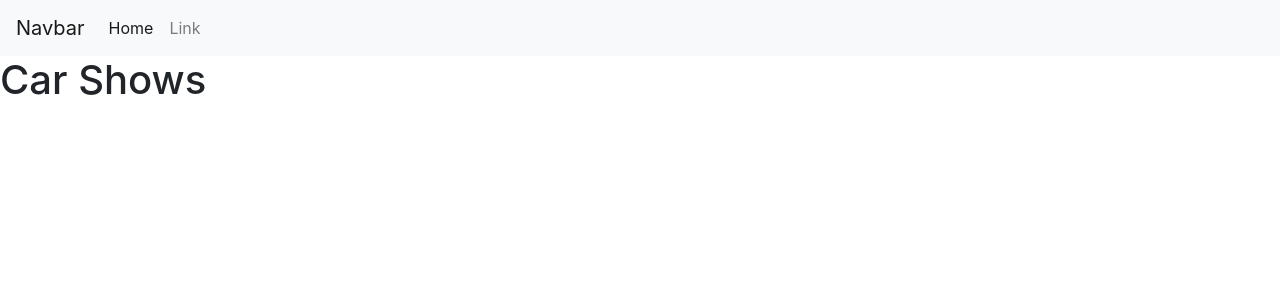
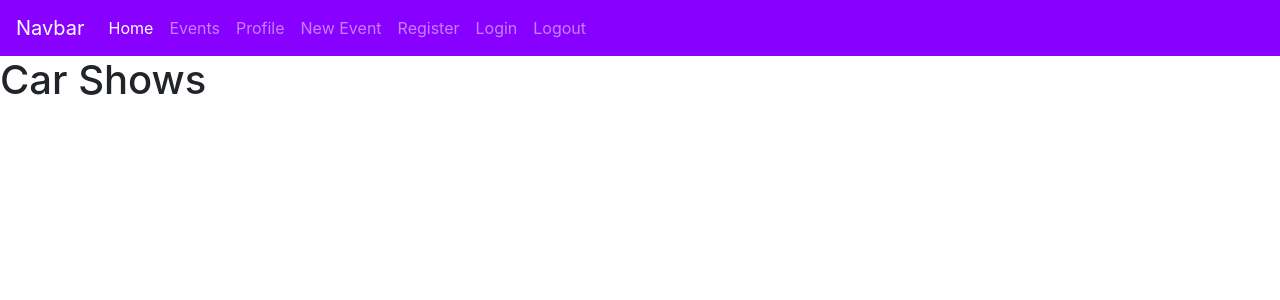
Before and after one commit to matt-oc/car-shows, a Flask app: page / in a window 1280 px wide. Shown: the top 300 px of the page. Run offline with Flask 2, Linux system fonts and the light colour scheme; data that the repository does not hold is empty; some libraries are stand-ins or nearby versions.

Commit message:
'add basic initial links to navbar'

```diff
--- a/static/css/styles.css
+++ b/static/css/styles.css
@@ -0,0 +1,4 @@
+.navbar {
+  background-color: #80F;
+  color: #ffffff;
+}
--- a/templates/base.html
+++ b/templates/base.html
@@ -15,7 +15,7 @@
 
 <body>
   <!--Navigation Bar-->
-  <nav class="navbar navbar-expand-lg navbar-light bg-light">
+  <nav class="navbar navbar-expand-lg navbar-dark">
     <a class="navbar-brand" href="#">Navbar</a>
     <button class="navbar-toggler" type="button" data-toggle="collapse" data-target="#navbarSupportedContent" aria-controls="navbarSupportedContent" aria-expanded="false" aria-label="Toggle navigation">
       <span class="navbar-toggler-icon"></span>
@@ -24,10 +24,25 @@
     <div class="collapse navbar-collapse" id="navbarSupportedContent">
       <ul class="navbar-nav mr-auto">
         <li class="nav-item active">
-          <a class="nav-link" href="#">Home <span class="sr-only">(current)</span></a>
+          <a class="nav-link" href="{{ url_for('get_events') }}">Home <span class="sr-only">(current)</span></a>
         </li>
         <li class="nav-item">
-          <a class="nav-link" href="#">Link</a>
+          <a class="nav-link" href="{{ url_for('get_events') }}">Events</a>
+        </li>
+        <li class="nav-item">
+          <a class="nav-link" href="#">Profile</a>
+        </li>
+        <li class="nav-item">
+          <a class="nav-link" href="#">New Event</a>
+        </li>
+        <li class="nav-item">
+          <a class="nav-link" href="#">Register</a>
+        </li>
+        <li class="nav-item">
+          <a class="nav-link" href="#">Login</a>
+        </li>
+        <li class="nav-item">
+          <a class="nav-link" href="#">Logout</a>
         </li>
     </div>
   </nav>
```
